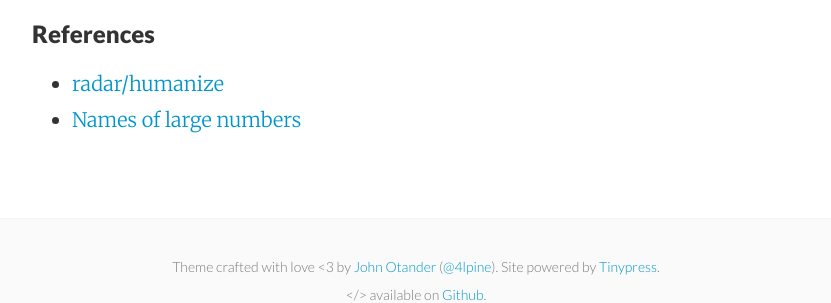
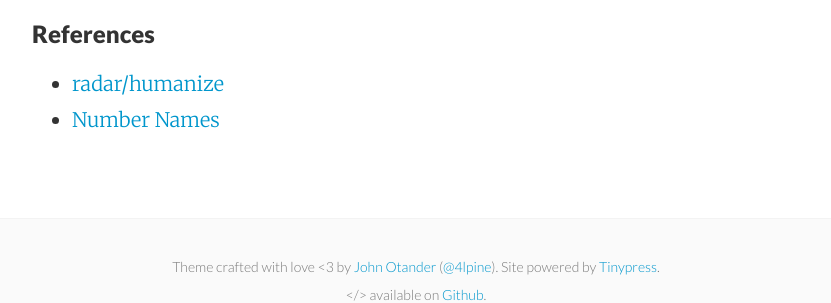
Before and after one commit to gentaro-sakamoto/gentaro-sakamoto.github.io, a Jekyll site: the page built from _posts/2016-06-26-wip-code-dojo-1-can-you-convert-number-to-string.markdown, in a window 1280 px wide and 900 px high, scrolled down 4992 px. Shown: the part 561-864 px from the top of the window, without its empty margins (224-1055 px from the left). Built offline with Jekyll 4.4.1, drawn with Linux system fonts in a browser that asks for light colours.

Commit message:
Add refererence

```diff
--- a/_posts/2016-06-26-wip-code-dojo-1-can-you-convert-number-to-string.markdown
+++ b/_posts/2016-06-26-wip-code-dojo-1-can-you-convert-number-to-string.markdown
@@ -211,4 +211,4 @@ dev-mac:gentaro-sakamoto.github.io gentaro$ ruby -e "puts rand(10**303..10**304)
 
 ### References
 - [radar/humanize](https://github.com/radar/humanize)
-- [Names of large numbers](https://en.wikipedia.org/wiki/Names_of_large_numbers)
+- [Number Names](http://www.thealmightyguru.com/Pointless/BigNumbers.html)
```
